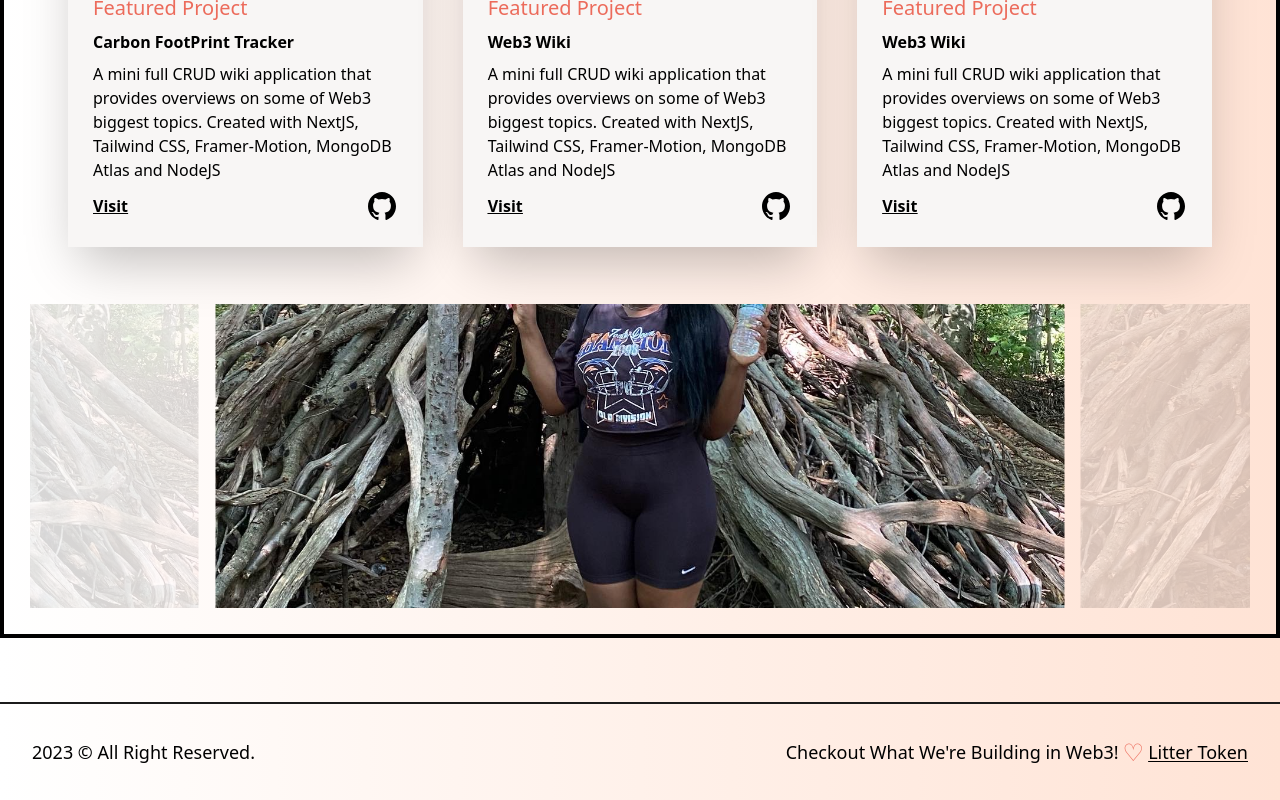
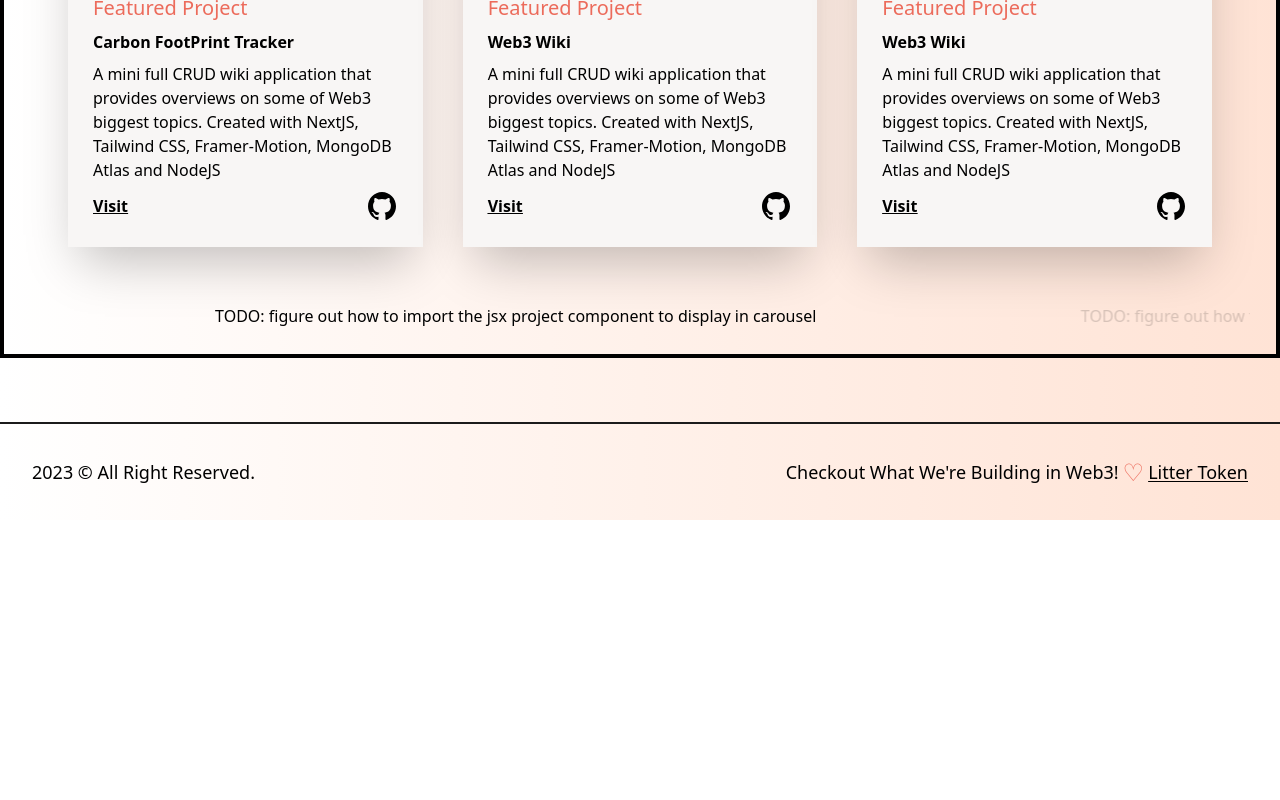
Before and after one commit to kayishau/23_portfolio, a React (Create React App) app: page / in a window 1280 px wide. Shown: the part 3016-3816 px from the top of the page. After the commit the page ends 3536 px from the top, so only its background shows below. Built offline with nearby package versions, Linux system fonts and the light colour scheme; a web font is replaced by a local one.

Commit message:
Testing passing components

```diff
--- a/src/components/EmblaCarousel.js
+++ b/src/components/EmblaCarousel.js
@@ -64,10 +64,15 @@ const EmblaCarousel = (props) => {
               <div className="embla__slide__number">
                 <span>{index + 1}</span>
               </div>
-              <img
+              {/* <img
                 className="embla__slide__img"
                 src={imageByIndex(index)}
-              />
+              /> */}
+              TODO: figure out how to import the jsx project component to display in carousel
+              <div
+              value={imageByIndex(index)}>
+
+              </div>
             </div>
           ))}
         </div>
```
